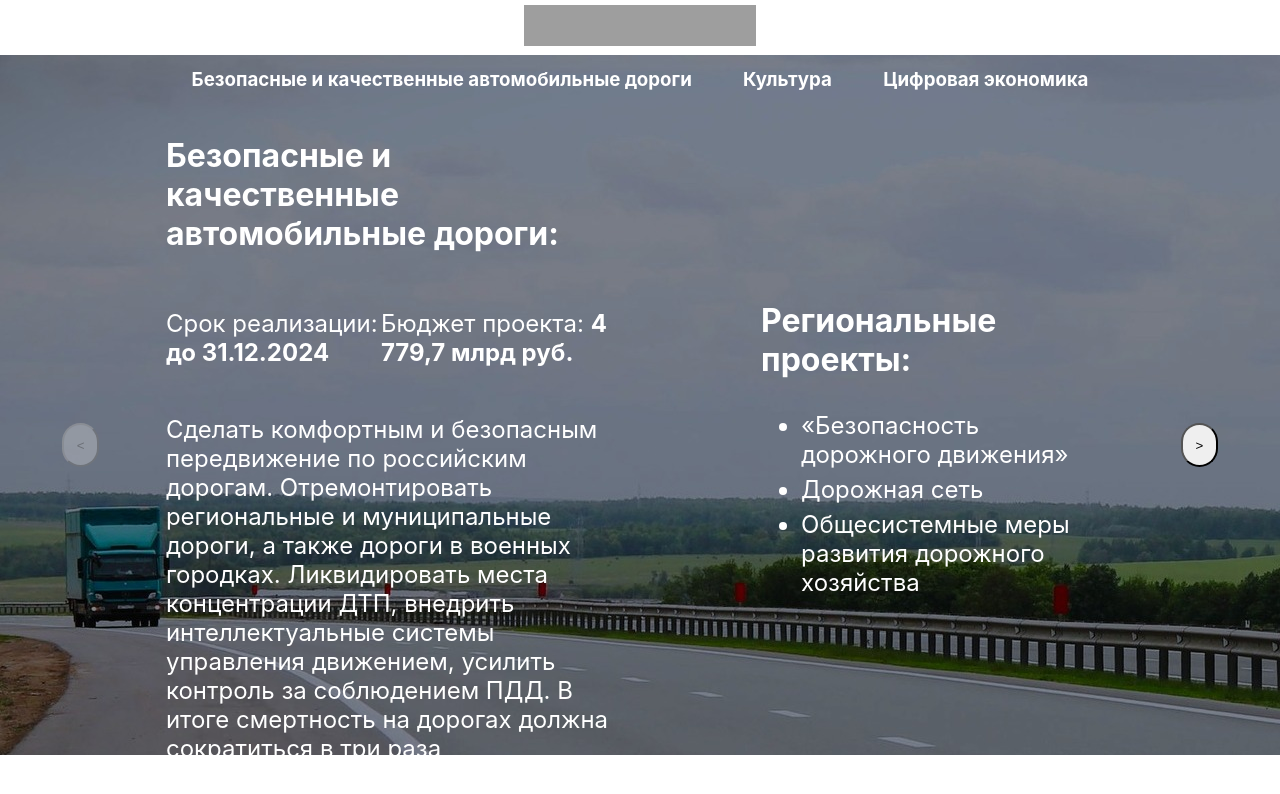
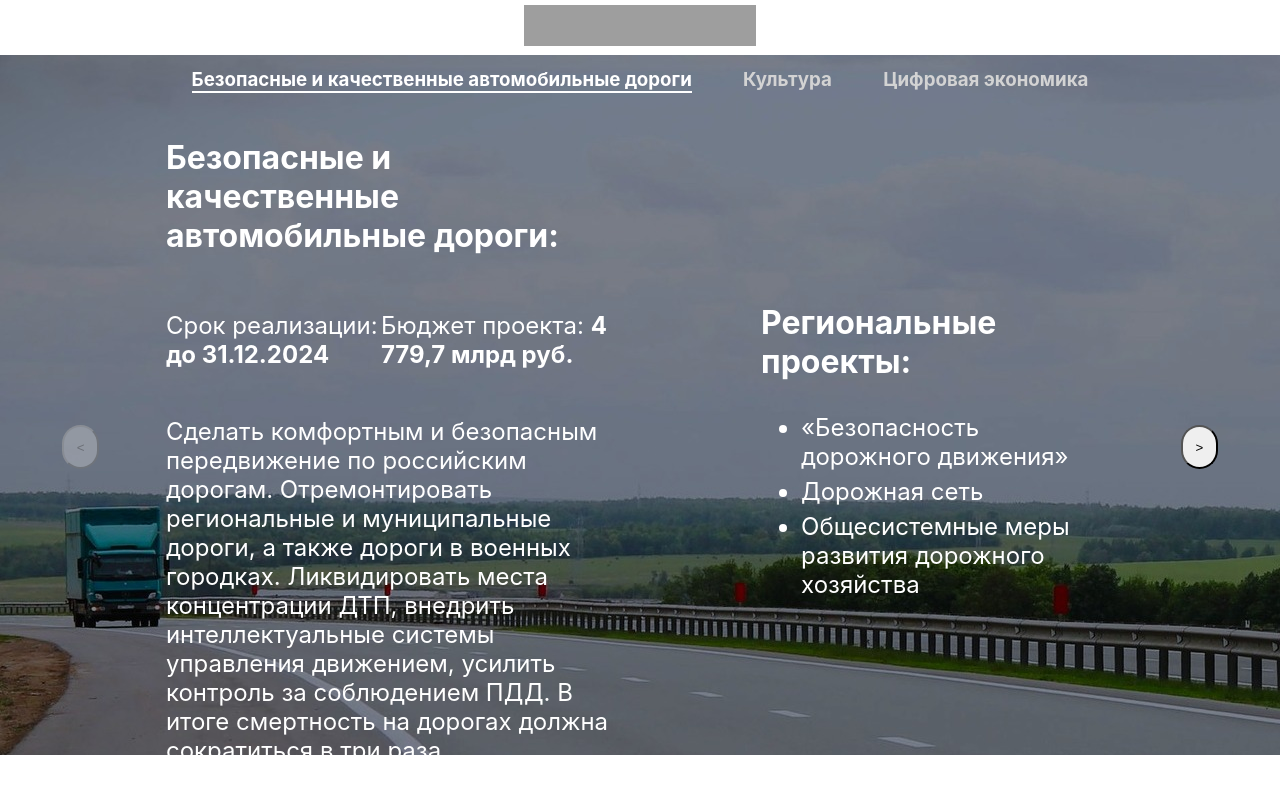
Before and after one commit to Nickdem/hackaton-project, a React (Create React App) app: page / in a window 1280 px wide. Shown: the top 794 px of the page. Built offline with nearby package versions, Linux system fonts and the light colour scheme; grey boxes are pictures that could not be loaded.

Commit message:
Стили главной, анимации, правки

```diff
--- /dev/null
+++ b/src/components/HomeProject.js
@@ -0,0 +1,32 @@
+import React from 'react'
+import {Link} from "react-router-dom"
+import classes from './HomeProject.module.css'
+
+const HomeProject = ({natProject}) => {
+  const renderRegPrjct = (some) => {
+    return some.regPrjcts.map((prjct, index) => (
+      <li key={index}>
+        <Link  to={'/regional-project/' + prjct.url_protocol}>
+          {prjct.Name_Project}
+        </Link>
+      </li>
+    ))
+  }
+
+
+  return(
+    <div className={classes.HomeProject}>
+      <div className={classes.Nat}>
+        <h3>{natProject.natProjectsName}:</h3>
+        <div>
+          <p>Срок реализации: <strong>{natProject.natProjectsDes.time}</strong></p>
+          <p>Бюджет проекта: <strong>{natProject.natProjectsDes.budget}</strong></p>
+        </div>
+        <p>{natProject.natProjectsDes.par}</p>
+      </div>
+      <div className={classes.Reg}><h3>Региональные проекты:</h3><ul>{renderRegPrjct(natProject)}</ul></div>
+    </div>
+  )
+}
+
+export default HomeProject
--- /dev/null
+++ b/src/components/HomeProject.module.css
@@ -0,0 +1,97 @@
+.Nat h3 {
+  font-size: 32px;
+}
+
+.Nat div {
+  display: flex;
+}
+
+.Nat p {
+  font-size: 18px;
+}
+
+.Reg  h3 {
+  font-size: 32px;
+}
+
+.Reg ul {
+  font-size: 18px;
+}
+
+.Reg li {
+  margin: 2% 0;
+}
+
+.Reg a {
+  color: white;
+  text-decoration: none;
+}
+
+.Reg a:focus,
+.Reg a:hover {
+  font-weight: bold;
+}
+
+@media (min-width: 768px) {
+  .Reg  h3 {
+    font-size: 36px;
+  }
+
+  .Reg ul {
+    font-size: 28px;
+  }
+
+  .Nat p {
+    font-size: 28px;
+  }
+
+  .Nat h3 {
+    font-size: 36px;
+  }
+}
+
+@media (min-width: 1200px) {
+  .HomeProject {
+    display: flex;
+    justify-content: space-between;
+  }
+
+  .Nat {
+    width: 45%;
+    margin: auto 3%;
+  }
+
+  .Nat h3 {
+    font-size: 32px
+  }
+
+  .Nat div {
+    display: flex;
+  }
+
+  .Nat p {
+    font-size: 24px
+  }
+
+  .Reg {
+    width: 35%;
+    margin: auto 3%;
+  }
+
+  .Reg  h3 {
+    font-size: 32px
+  }
+
+  .Reg ul {
+    font-size: 24px
+  }
+
+  .Reg li {
+    margin: 2% 0;
+  }
+
+  .Reg a {
+    color: white;
+    text-decoration: none;
+  }
+}
--- a/src/pages/Home.js
+++ b/src/pages/Home.js
@@ -1,8 +1,8 @@
 import React, {useState, useEffect} from 'react'
 import {useSelector, useDispatch} from 'react-redux'
 import {giveMeData} from '../store/action'
-import {Link} from "react-router-dom";
 import classes from './Home.module.css'
+import HomeProject from '../components/HomeProject'
 
 const Home = () => {
   document.title = "Главная"
@@ -14,22 +14,9 @@ const Home = () => {
     // eslint-disable-next-line
   }, []);
 
-//  const row = {
-//    border: '1px solid black',
-//    display: 'flex',
-//    flexWrap: 'wrap',
-//    justifyContent: 'space-between'
-//  }
-
-//  const tile = {
-//    border: '1px solid black',
-//    display: 'flex',
-//    flexDirection: 'column'
-//  }
-
   const renderLinks = () => {
 	  return data.natProjects.map((prjct, index) => (
-      <h3 key={index} onClick={()=>setCount(index)}>
+      <h3 key={index} className={count !== index ? classes.Link : classes.ActiveLink} onClick={()=>setCount(index)}>
         {prjct.natProjectsName}
       </h3>
     ))
@@ -42,8 +29,10 @@ const Home = () => {
   useEffect(() =>{
     if(count === 0){
       setBack(true)
+      setMove(false)
     }else if(count + 1 === data.natProjects.length){
       setMove(true)
+      setBack(false)
     }else{
       setBack(false)
       setMove(false)
@@ -51,44 +40,11 @@ const Home = () => {
     // eslint-disable-next-line
   }, [count])
 
-//  const renderPrjct = () => {
-//	  return data.natProjects.map((prjct, index) => (
-//      <div key={index} style={{'border': '1px solid black', 'margin': '15px'}}>
-//        {prjct.natProjectsName}
-//        <ul>{renderRegPrjct(prjct)}</ul>
-//      </div>
-//    ))
-//  }
-
-  const renderRegPrjct = (some) => {
-    return some.regPrjcts.map((prjct, index) => (
-      <li key={index}>
-        <Link  to={'/regional-project/' + prjct.url_protocol}>
-          {prjct.Name_Project}
-        </Link>
-      </li>
-    ))
+  const customStyle = {
+    'cul': classes.Cul,
+    'digeco': classes.DigEco,
+    'bkad': classes.Bkad
   }
-
-//  const [style, setStyle] = useState({ border: '1px solid black'})
-
-//   в вертску
-//      <button onClick={()=>setStyle(tile)}>Список</button>
-//      <button onClick={()=>setStyle(row)}>Плитка</button>
-//      <div style={style}>
-//        {data.loading === false
-//        ? <>
-//            {renderPrjct()}
-//          </>
-//        : <h1>Идёт загрузка...</h1>
-//        }
-//      </div>
-
-const customStyle = {
-  'cul': classes.Cul,
-  'digeco': classes.DigEco,
-  'bkad': classes.Bkad
-}
 
   return (
     <>
@@ -100,21 +56,11 @@ const customStyle = {
             <div className={classes.Links}>{renderLinks()}</div>
             <div className={classes.Wrapper}>
               <button className={classes.Button} onClick={()=>setCount(count - 1)} disabled={back}>&lt;</button>
-              <div className={classes.Prjct}>
-                <div className={classes.Nat}>
-                  <h3>{data.natProjects[count].natProjectsName}:</h3>
-                  <div>
-                    <p>Срок реализации: <strong>{data.natProjects[count].natProjectsDes.time}</strong></p>
-                    <p>Бюджет проекта: <strong>{data.natProjects[count].natProjectsDes.budget}</strong></p>
-                  </div>
-                  <p>{data.natProjects[count].natProjectsDes.par}</p>
-                </div>
-                <div className={classes.Reg}><h3>Региональные проекты:</h3><ul>{renderRegPrjct(data.natProjects[count])}</ul></div>
-              </div>
+              <HomeProject natProject={data.natProjects[count]}/>
               <button className={classes.Button} onClick={()=>setCount(count + 1)} disabled={move}>&gt;	</button>
             </div>
           </div>
-        : <h1>Идёт загрузка...</h1>
+        : <h1 className={classes.Loader}>Подождите немного! Идёт загрузка...</h1>
         }
     </>
   )
--- a/src/pages/Home.module.css
+++ b/src/pages/Home.module.css
@@ -1,6 +1,11 @@
 .Head {
   text-align: center;
   margin: 5px;
+}
+
+.Loader {
+  text-align: center;
+  margin: 15% 0;
 }
 
 .Links {
@@ -8,11 +13,24 @@
   flex-direction: column;
   text-align: center;
   color: white;
-  cursor: pointer;
 }
 
-.Links h3 {
+.Link {
   margin: 1% 2%;
+  cursor: pointer;
+  color: #d3d3d3;
+}
+
+.Link:hover,
+.Link:focus {
+  color: #fffafa;
+}
+
+.ActiveLink {
+  margin: 1% 2%;
+  color: white;
+  border-bottom: 2px solid white;
+  cursor: not-allowed;
 }
 
 .Content {
@@ -30,69 +48,25 @@
 .Cul {
   background: #f5f5f5 url('../img/cul-mob.jpg') no-repeat;
   height: 1200px;
+  transition-duration: .5s;
 }
 
 .Bkad {
   background: #f5f5f5 url('../img/bkad-mob.jpg') no-repeat;
   height: 1200px;
+  transition-duration: .5s;
 }
 
 .DigEco {
   background: #f5f5f5 url('../img/digeco-mob.jpg') no-repeat;
   height: 1300px;
+  transition-duration: .5s;
 }
 
 .Button {
   margin: auto 3%;
   padding: 1%;
   border-radius: 25px;
-}
-
-.Nat h3 {
-  font-size: 32px;
-}
-
-.Nat div {
-  display: flex;
-}
-
-.Nat p {
-  font-size: 18px;
-}
-
-.Reg  h3 {
-  font-size: 32px;
-}
-
-.Reg ul {
-  font-size: 18px;
-}
-
-.Reg li {
-  margin: 2% 0;
-}
-
-.Reg a {
-  color: white;
-  text-decoration: none;
-}
-
-@media (min-width: 768px) {
-  .Reg  h3 {
-    font-size: 36px;
-  }
-
-  .Reg ul {
-    font-size: 28px;
-  }
-
-  .Nat p {
-    font-size: 28px;
-  }
-
-  .Nat h3 {
-    font-size: 36px;
-  }
 }
 
 @media (min-width: 1200px) {
@@ -106,7 +80,6 @@
     justify-content: center;
     flex-direction: row;
     color: white;
-    cursor: pointer;
   }
 
   .Content {
@@ -141,48 +114,4 @@
     padding: 1%;
     border-radius: 25px;
   }
-
-  .Nat {
-    width: 45%;
-    margin: auto 3%;
-  }
-
-  .Nat h3 {
-    font-size: 32px
-  }
-
-  .Prjct {
-    display: flex;
-    justify-content: space-between;
-  }
-
-  .Nat div {
-    display: flex;
-  }
-
-  .Nat p {
-    font-size: 24px
-  }
-
-  .Reg {
-    width: 35%;
-    margin: auto 3%;
-  }
-
-  .Reg  h3 {
-    font-size: 32px
-  }
-
-  .Reg ul {
-    font-size: 24px
-  }
-
-  .Reg li {
-    margin: 2% 0;
-  }
-
-  .Reg a {
-    color: white;
-    text-decoration: none;
-  }
 }
--- a/src/pages/Regional.js
+++ b/src/pages/Regional.js
@@ -19,7 +19,7 @@ const Regional = ({match}) => {
   useEffect(() => {
     dispatch(giveMeData());
     window.scrollTo({
-      top: 0,
+      top: 80,
       behavior: 'smooth'
     })
     // eslint-disable-next-line
```
